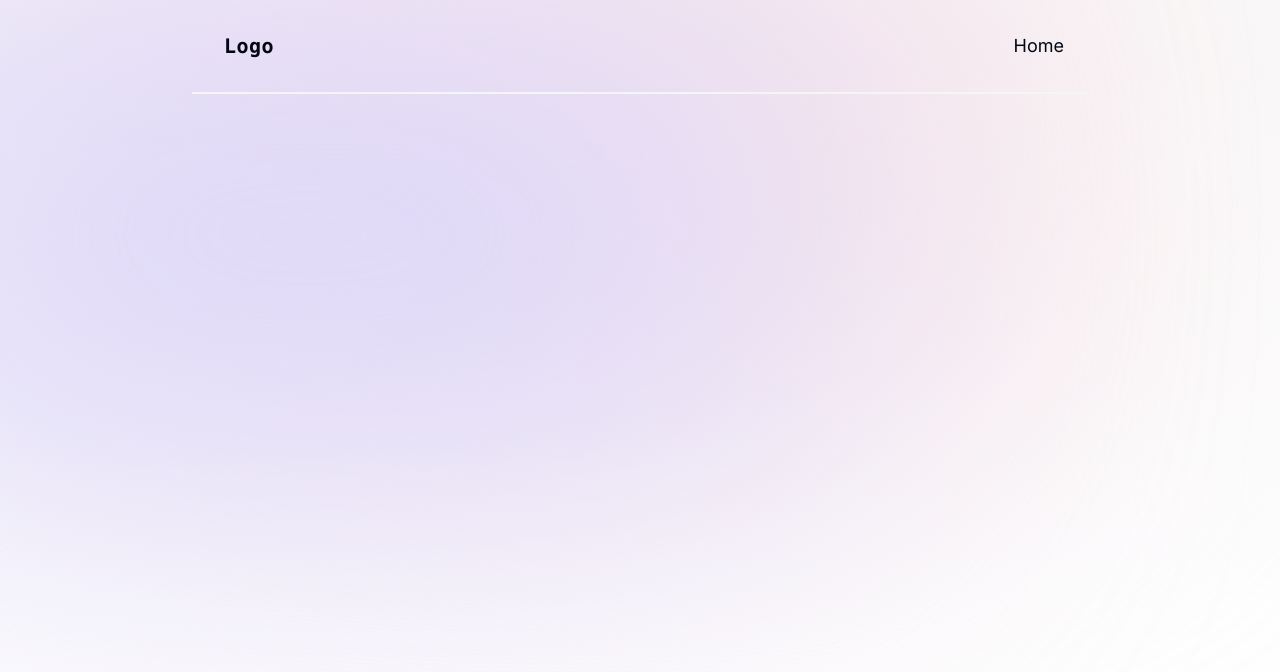
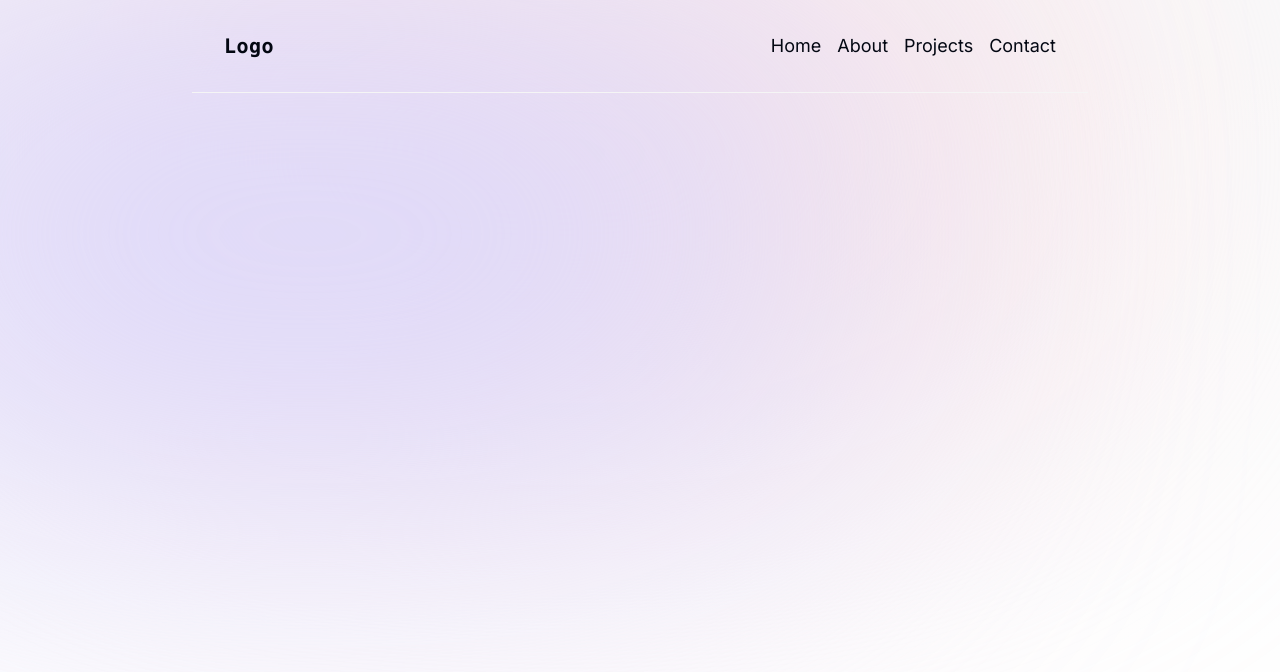
Before and after one commit to atorrez007/updated-portfolio, a Next.js app: page / in a window 1280 px wide. Shown: the top 672 px of the page. Built offline with nearby package versions, Linux system fonts and the light colour scheme.

Commit message:
framer motion added to dependencies. Small animation added to navbar upon reload.

```diff
--- a/lib/data.ts
+++ b/lib/data.ts
@@ -11,6 +11,7 @@ export const links = [
     name: "Projects",
     hash: "#projects",
   },
+  { name: "Contact", hash: "#contact" },
 ];
 
 export const skillsData = [
--- a/src/app/components/header.tsx
+++ b/src/app/components/header.tsx
@@ -1,17 +1,30 @@
+"use client";
 import React from "react";
+import { links } from "../../../lib/data";
+import { motion } from "framer-motion";
 
 function Header() {
   return (
-    <div className="flex p-4 border-b-2 border-neutral-100 items-center justify-between">
+    <motion.div
+      className="flex p-4 border-b-[1px] border-neutral-100 items-center justify-between"
+      initial={{ y: -100, opacity: 0 }}
+      animate={{ y: 0, opacity: 1 }}
+    >
       <div className=" p-4  border-neutral-100 items-center justify-between">
         <div className="text-xl font-mono font-semibold tracking-wide">
           Logo
         </div>
       </div>
       <nav className="hidden sm:flex px-2 gap-2 text-lg">
-        <ul>Home</ul>
+        <div className="flex">
+          {links.map((link) => (
+            <motion.ul className="px-2 py-1" key={link.hash}>
+              {link.name}
+            </motion.ul>
+          ))}
+        </div>
       </nav>
-    </div>
+    </motion.div>
   );
 }
 
```
Also changed, not shown: package.json (+6 -5 lines), 1 other file (tests, documents, lock files or other folders).
